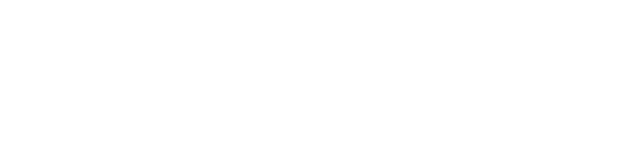
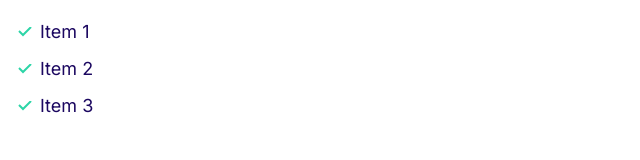
Before and after one commit to davidkiss96/daveify, a plain HTML site: page index.html in a window 1280 px wide. Shown: the whole page, without its empty margins (0-640 px from the left). Drawn offline with Linux system fonts and the light colour scheme.

Commit message:
Build the lists component.

```diff
--- a/css/style.css
+++ b/css/style.css
@@ -116,3 +116,31 @@ a {
     font-size: 1.2rem;
   }
 }
+
+/* Lists */
+.list {
+  list-style: none;
+  padding-left: 0;
+  color: var(--color-headings);
+}
+
+.list--inline .list__item {
+  display: inline-block;
+  margin-right: 2rem;
+}
+
+.list--tick {
+  list-style-image: url(../images/tick.svg);
+  padding-left: 3rem;
+}
+
+.list--tick .list__item {
+  padding-left: 0.5rem;
+  margin-bottom: 1rem;
+}
+
+@media screen and (min-width: 1024px) {
+  .list--tick .list__item {
+    padding-left: 0;
+  }
+}
--- a/index.html
+++ b/index.html
@@ -12,5 +12,11 @@
     <link rel="stylesheet" href="css/normalize.css" />
     <link rel="stylesheet" href="css/style.css" />
   </head>
-  <body></body>
+  <body>
+    <ul class="list list--tick">
+      <li class="list__item">Item 1</li>
+      <li class="list__item">Item 2</li>
+      <li class="list__item">Item 3</li>
+    </ul>
+  </body>
 </html>
```
Also changed, not shown: components/lists.html (added, +11 -0 lines), images/tick.svg (added).
